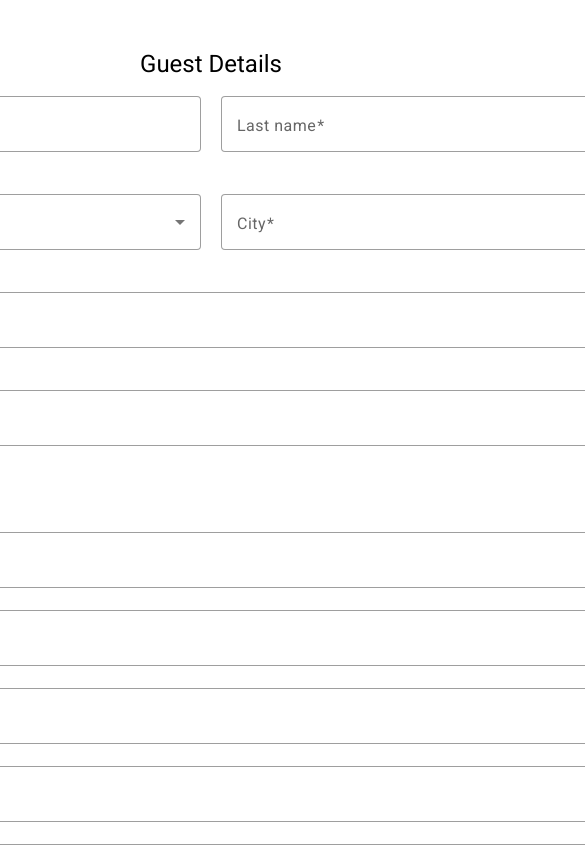
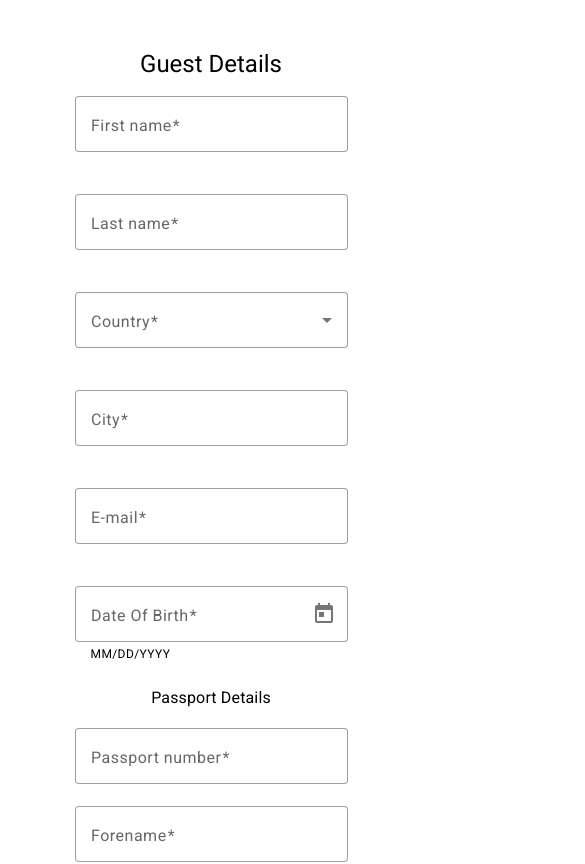
Before and after one commit to FrankMatta/hotel-booking-frontend, an Angular app: page / in a window 390 px wide. Shown: the top 864 px of the page, 585 px wide, since content can reach past the window. Built offline with nearby package versions, Linux system fonts and the light colour scheme.

Commit message:
responsive

```diff
--- a/src/app/guest-details/guest-details.component.scss
+++ b/src/app/guest-details/guest-details.component.scss
@@ -4,12 +4,13 @@ main {
     justify-content: center;
     align-items: center;
     flex-direction: column;
-    padding: 3rem 1rem
-
+    padding: 3rem 1rem;
 }
 .container {
+    display: flex;
+    justify-content: center;
     max-width: 960px;
-    width: 960px;
+    width: 100%
 }
 form {
     display: grid;
@@ -22,9 +23,13 @@ form {
     "passportDetails passportDetails"
     "submitBtn submitBtn";
     gap: 20px;
+
+    div {
+        text-align: center;
+    }
+
     & ::ng-deep mat-form-field {
         width: 100%;
-
     }
 
     & .firstName {
@@ -63,3 +68,23 @@ form {
         }
     }
 }
+
+@media (max-width: 1000px){
+    form {
+        width: 70%;
+    }
+}
+
+@media (max-width: 700px){
+    form {
+        grid-template-areas:
+        "firstName"
+        "lastName"
+        "country"
+        "city"
+        "email"
+        "dob"
+        "passportDetails"
+        "submitBtn";
+    }
+}
```
